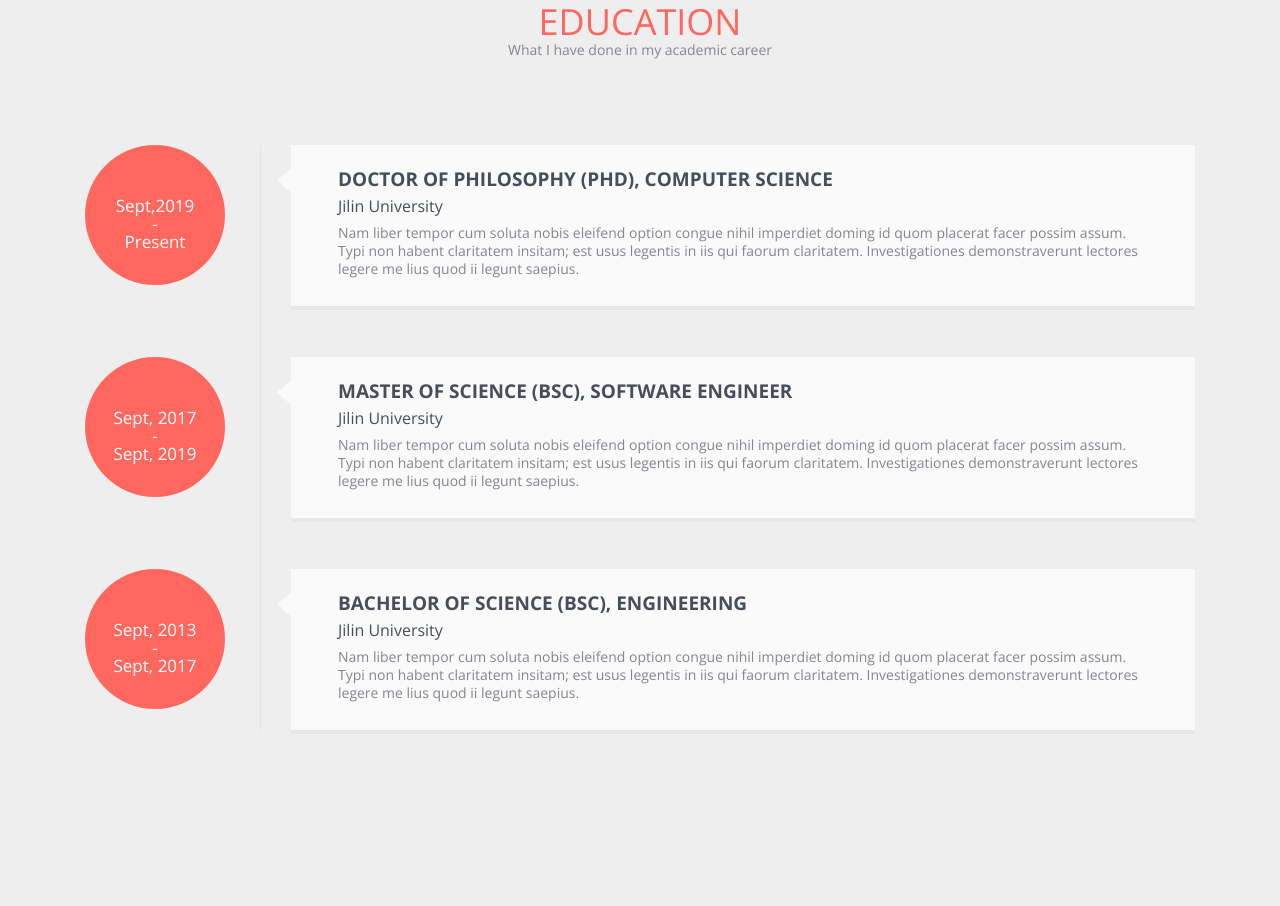
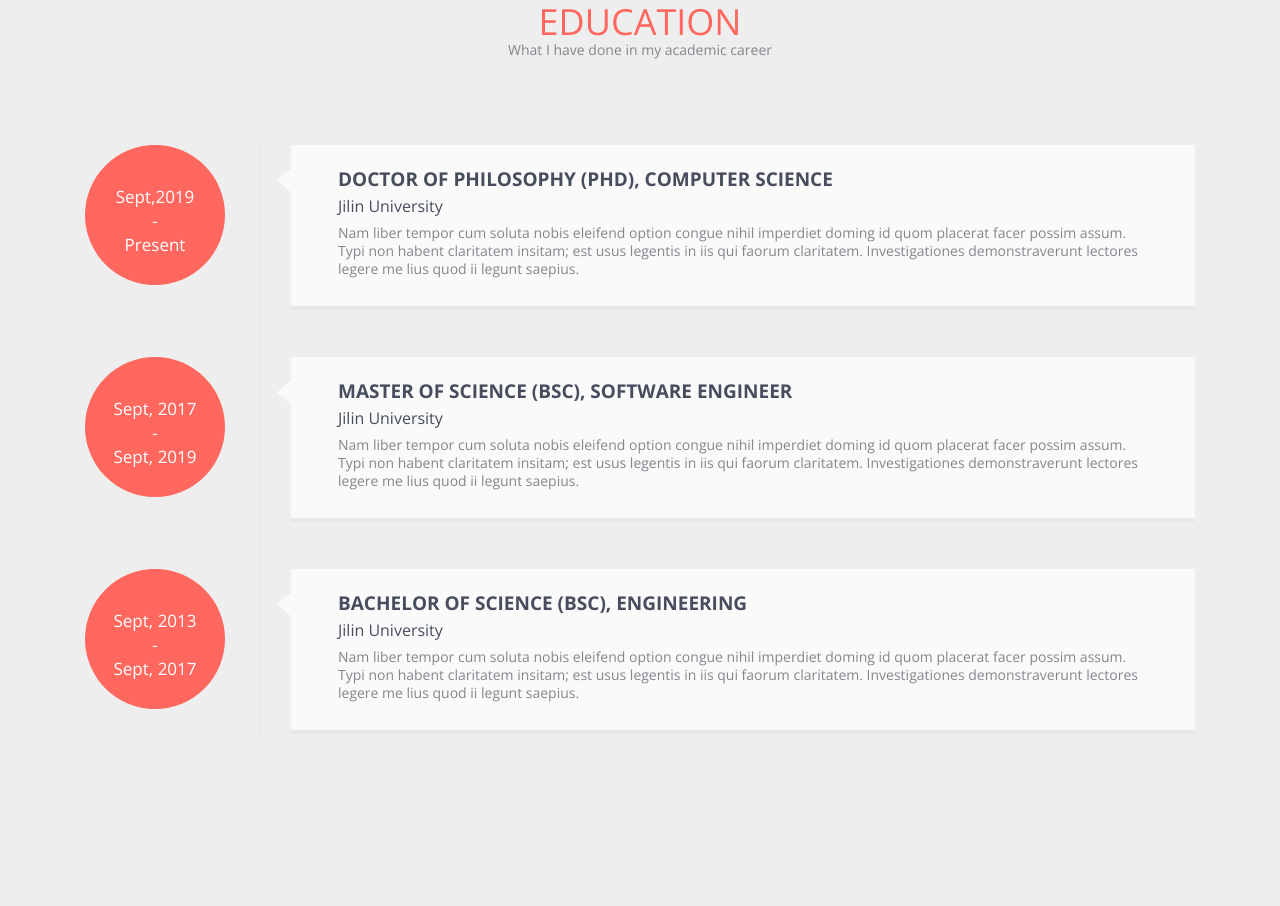
Before and after one commit to Super-Shen/super-shen.github.io, a plain HTML site: page aboutme/index.html in a window 1280 px wide. Shown: the part 1537-2443 px from the top of the page. Drawn offline with nearby package versions, Linux system fonts and the light colour scheme.

Commit message:
Site updated: 2020-06-14 22:37:23

```diff
--- a/aboutme/css/style.css
+++ b/aboutme/css/style.css
@@ -579,13 +579,15 @@ header {
 	text-align:center;
 	width:120px;
 	height:120px;
-	padding:10px 0 40px 0;
+	padding:0;
 	-webkit-border-radius: 50%;
 	border-radius: 50%;
 }
 .workYear>p{
 	font-size:17px;
 	color:#fff !important;
+	margin:0 !important;
+	padding:0 !important;
 	text-align:center;
 	padding: 6px 0;
 	font-weight: light;
@@ -1038,7 +1040,7 @@ ul.portfolioContainer li:hover span.hoverBox .linKed {
  padding-top:50px;
 }
  .education .workYear {
- padding-top:58px;
+ padding-top:40px;
 }
 }
  @media screen and (max-width: 991px) {
--- a/aboutme/index.html
+++ b/aboutme/index.html
@@ -161,7 +161,7 @@
       </div>
       <div class="row workDetails">
         <div class="col-xs-12 col-sm-3 col-md-2 col-lg-2">
-          <div class="workYear"><p>Sept,2019 </p> <p>-</p> <p> Present </p></div>
+          <div class="workYear">Sept,2019<p></p>-<p></p>Present</div>
         </div>
         <div class="col-xs-12 col-sm-9 col-md-10 col-lg-10 rightArea">
           <div class="arrowpart"></div>
@@ -174,7 +174,7 @@
       </div>
       <div class="row workDetails">
         <div class="col-xs-12 col-sm-3 col-md-2 col-lg-2">
-          <div class="workYear"><p>Sept, 2017</p> <p>-</p> <p>Sept, 2019</p></div>
+          <div class="workYear">Sept, 2017<p></p>-<p></p>Sept, 2019</div>
         </div>
         <div class="col-xs-12 col-sm-9 col-md-10 col-lg-10 rightArea">
           <div class="arrowpart"></div>
@@ -187,7 +187,7 @@
       </div>
       <div class="row workDetails">
         <div class="col-xs-12 col-sm-3 col-md-2 col-lg-2">
-          <div class="workYear"><p>Sept, 2013 </p> <p>-</p> <p> Sept, 2017</p></div>
+          <div class="workYear">Sept, 2013<p></p>-<p></p>Sept, 2017</div>
         </div>
         <div class="col-xs-12 col-sm-9 col-md-10 col-lg-10 rightArea">
           <div class="arrowpart"></div>
--- a/css/main.css
+++ b/css/main.css
@@ -1168,7 +1168,7 @@ pre .javascript .function {
 }
 .links-of-author a::before,
 .links-of-author span.exturl::before {
-  background: #29a8ff;
+  background: #ff9aff;
   border-radius: 50%;
   content: ' ';
   display: inline-block;
```
